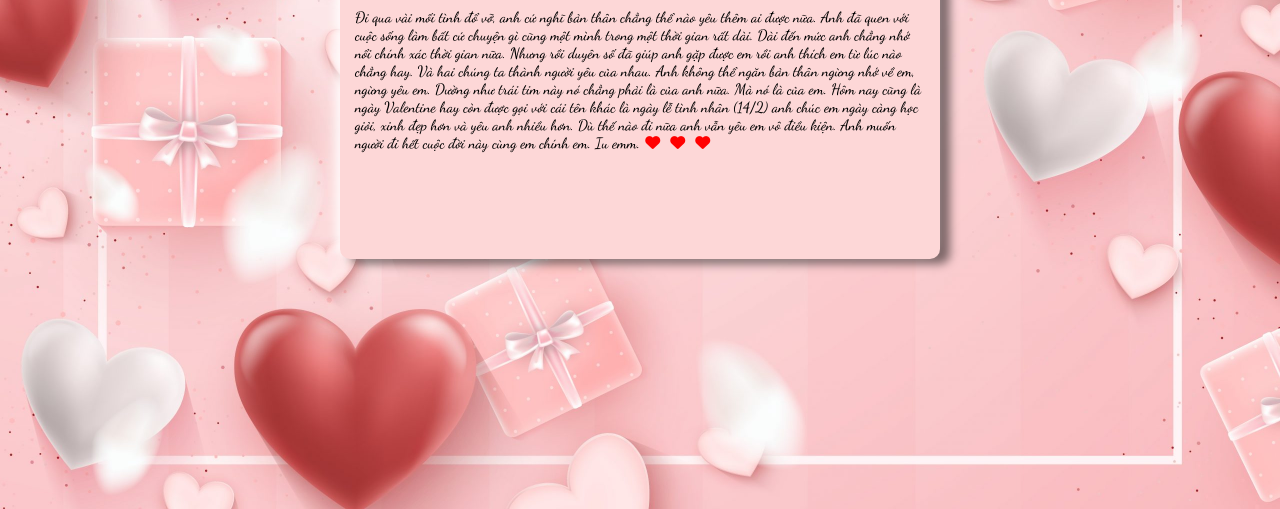
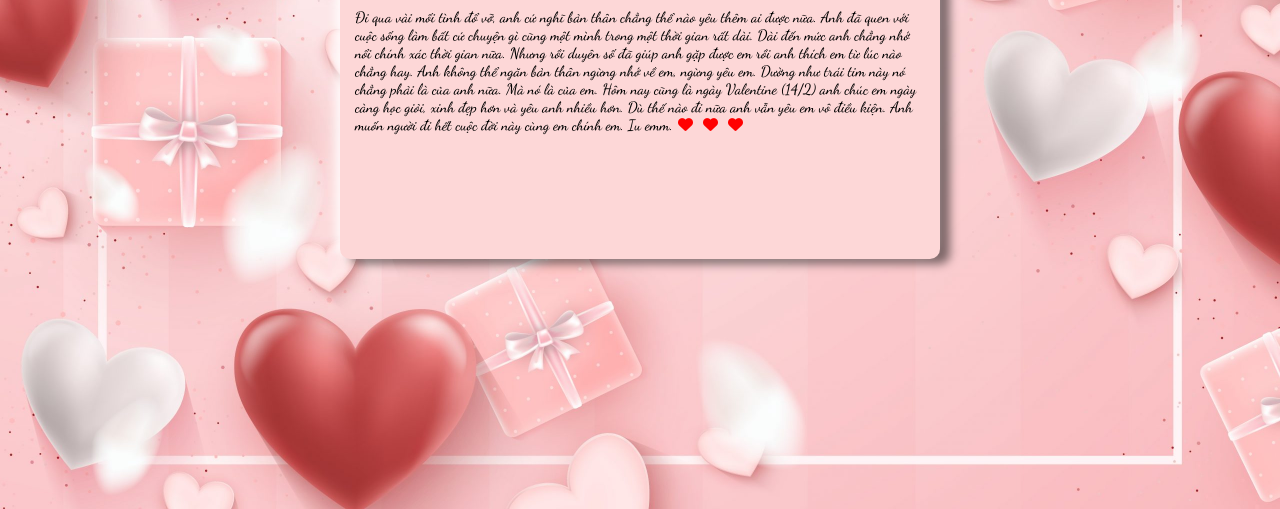
Before and after one commit to nguyen-quang-toan/valentine, a plain HTML site: page index2.html in a window 1280 px wide. Shown: the part 291-800 px from the top of the page. Drawn offline with Linux system fonts and the light colour scheme; a web font is replaced by a local one.

Commit message:
Vanlentine

```diff
--- a/index2.html
+++ b/index2.html
@@ -64,10 +64,8 @@
             <div class="text"><i class="fa-solid fa-heart"></i>Gửi em!<i class="fa-solid fa-heart"></i></div>
             <div class="text-crush">Đi qua vài mối tình đổ vỡ, anh cứ nghĩ bản thân chẳng thể nào yêu thêm ai được nữa. Anh đã quen với cuộc sống làm bất cứ chuyện gì cũng một mình trong một thời gian rất dài. Dài đến mức anh chẳng nhớ nổi chính xác thời gian nữa.
 
-                Nhưng rồi duyên số đã giúp anh gặp được em rồi anh thích em từ lúc nào chẳng hay. Và hai chúng ta thành người yêu của nhau.
-
-                 Anh không thể ngăn bản thân ngừng nhớ về em, ngừng yêu em. Dường như trái tim này nó chẳng phải là của anh nữa. Mà nó là của em. Hôm nay cũng là ngày
-                 Valentine hay còn được gọi với cái tên khác là ngày lễ tình nhân (14/2) anh chúc em ngày càng học giỏi, xinh đẹp hơn và yêu anh nhiều hơn. Dù thế nào đi nữa anh vẫn yêu em vô điều kiện. Anh muốn người đi hết cuộc đời này cùng em chính em. Iu emm.<i class="fa-solid fa-heart"></i><i class="fa-solid fa-heart"></i><i class="fa-solid fa-heart"></i></div>
+                Nhưng rồi duyên số đã giúp anh gặp được em rồi anh thích em từ lúc nào chẳng hay. Anh không thể ngăn bản thân ngừng nhớ về em, ngừng yêu em. Dường như trái tim này nó chẳng phải là của anh nữa. Mà nó là của em. Hôm nay cũng là ngày
+                 Valentine  (14/2) anh chúc em ngày càng học giỏi, xinh đẹp hơn và yêu anh nhiều hơn. Dù thế nào đi nữa anh vẫn yêu em vô điều kiện. Anh muốn người đi hết cuộc đời này cùng em chính em. Iu emm.<i class="fa-solid fa-heart"></i><i class="fa-solid fa-heart"></i><i class="fa-solid fa-heart"></i></div>
         </div>
     </div>
 </body>
```
Also changed, not shown: index.html (+1 -1 lines), Toan.jpg (added).
